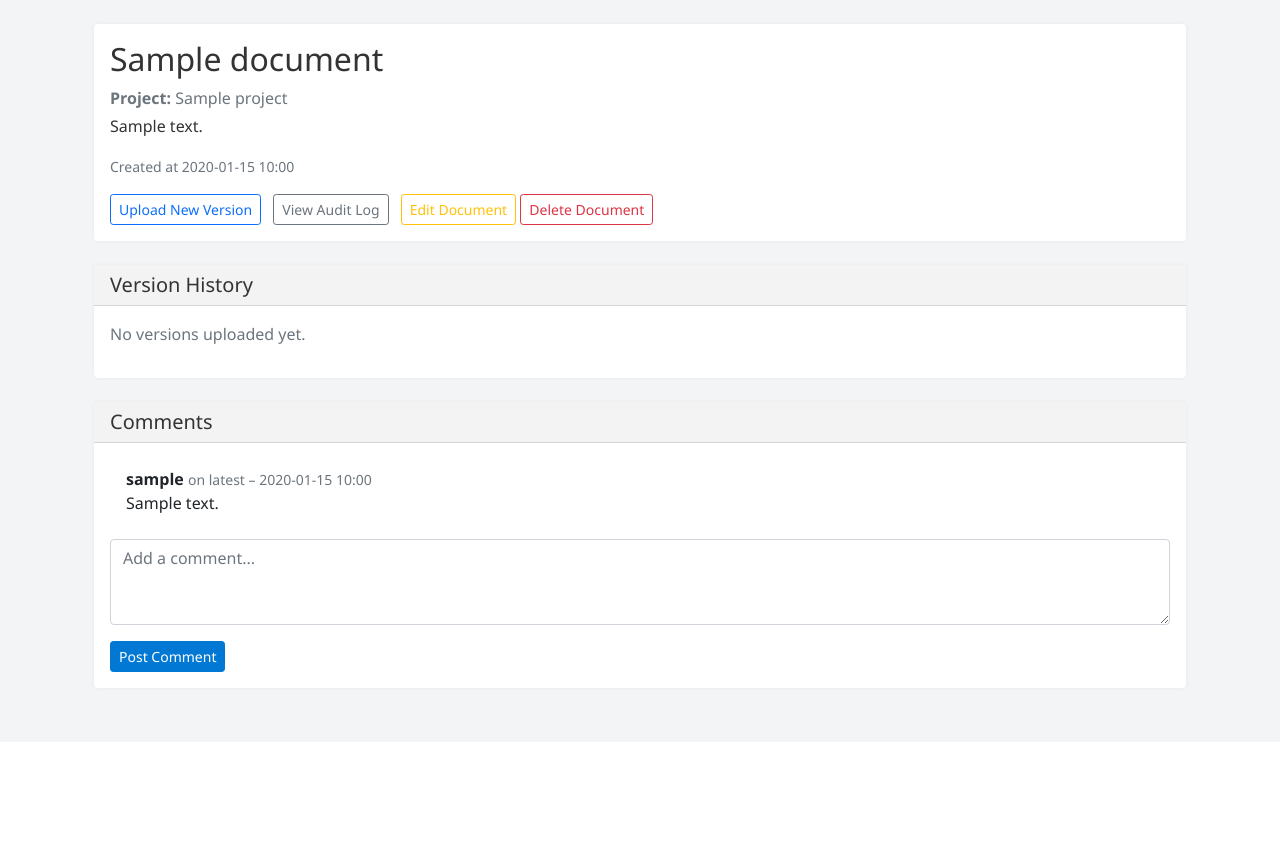
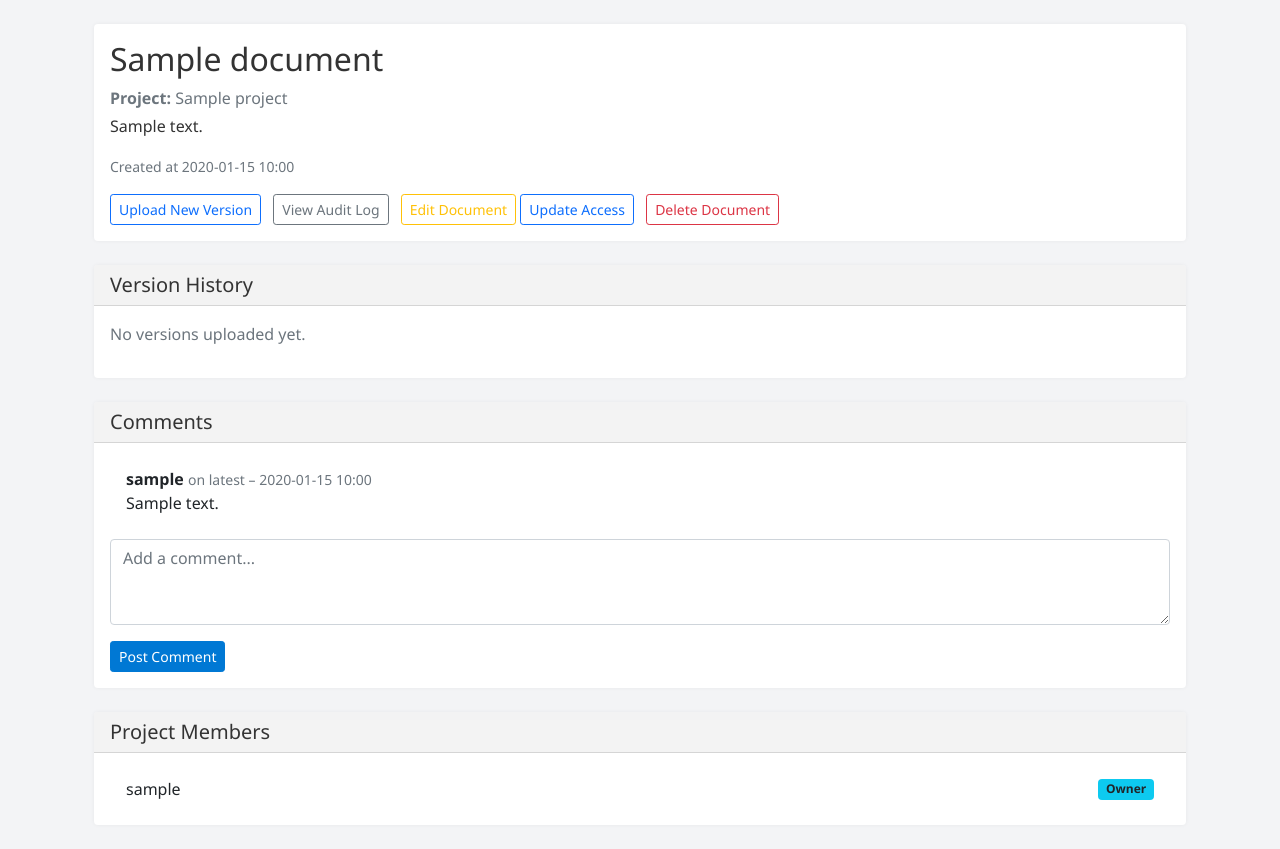
Before and after one commit to rorymulcahey/Document-Management-System, a Django app: page /documents/1/ in a window 1280 px wide. Shown: the part 58-907 px from the top of the page. Before the commit the page ends 749 px from the top, so only its background shows below. Run offline with Django 4.2, Linux system fonts and the light colour scheme; a user stored in the database is signed in; tables that the repository leaves empty hold one stand-in row (values such as "Sample post"); data that the repository does not hold is empty; some libraries are stand-ins or nearby versions.

Commit message:
Add document auditlog modal to modify user permissions

```diff
--- a/documents/templates/documents/document_detail.html
+++ b/documents/templates/documents/document_detail.html
@@ -19,6 +19,10 @@
 		  {% if can_manage %}
 			<a href="{% url 'auditlog:doc_logs' document_id=document.id %}" class="btn btn-sm btn-outline-secondary me-2">View Audit Log</a>
 			<a href="{% url 'documents:edit' document.id %}" class="btn btn-sm btn-outline-warning">Edit Document</a>
+			<button class="btn btn-sm btn-outline-primary me-2" data-bs-toggle="modal" data-bs-target="#accessModal">
+			Update Access
+			</button>
+			{% include "includes/access_modal.html" with access_modal_config=access_modal_config %}
 			<a href="{% url 'documents:delete' document.id %}" class="btn btn-sm btn-outline-danger" onclick="return confirm('Are you sure you want to delete this document?')">Delete Document</a>
 		  {% endif %}
 		</div>
@@ -82,5 +86,25 @@
     </div>
   </div>
 
+  <div class="card mb-4">
+    <div class="card-header">
+      <h5 class="mb-0">Project Members</h5>
+    </div>
+    <div class="card-body">
+      {% if members %}
+        <ul class="list-group list-group-flush">
+          {% for member in members %}
+            <li class="list-group-item d-flex justify-content-between align-items-center">
+              <span>{{ member.user.username }}</span>
+              <span class="badge bg-info text-dark text-capitalize">{{ member.role }}</span>
+            </li>
+          {% endfor %}
+        </ul>
+      {% else %}
+        <p class="text-muted">No members assigned.</p>
+      {% endif %}
+    </div>
+  </div>
+
 </div>
 {% endblock %}
--- a/documents/urls.py
+++ b/documents/urls.py
@@ -5,6 +5,7 @@ from django.urls import path, include
 from documents.views import document, share, comment
 from auditlog.views import audit_log_filtered_view
 from documents.views.document import inline_update_document
+from documents.views import access
 
 app_name = "documents"
 
@@ -28,6 +29,8 @@ urlpatterns = [
     # Comments
     path("<int:document_id>/comment/", comment.post_comment, name="comment"),
 
+	# Permissions
+	path("<int:doc_id>/update-access/", access.update_document_access, name="update_access"),
 ]
 
 if settings.DEBUG:
--- a/documents/views/document.py
+++ b/documents/views/document.py
@@ -13,6 +13,7 @@ from django.contrib.auth.models import User
 from projects.models import Project
 from django.views.decorators.http import require_POST
 from django.views.decorators.csrf import csrf_protect
+from django.urls import reverse
 
 @login_required
 def document_list(request):
@@ -60,7 +61,6 @@ def document_list(request):
 		"uploaded_by_id": uploaded_by_id,
 	})
 
-
 @login_required
 def document_detail(request, doc_id):
 	document = get_object_or_404(Document, id=doc_id, active=True)
@@ -71,6 +71,32 @@ def document_detail(request, doc_id):
 	can_edit = can_edit_document(request.user, document)
 	can_comment = can_comment_on_document(request.user, document)
 	can_manage = can_manage_permissions(request.user, document)
+	project_members = ProjectMembership.objects.filter(project=document.project).select_related("user")
+
+	# Access modal
+	access_config = None
+	if can_manage:
+		from django.urls import reverse
+		from django.contrib.auth.models import User
+		from guardian.shortcuts import get_perms
+
+		all_users = User.objects.exclude(id=request.user.id).order_by("username")
+		current_roles = {}
+
+		for user in all_users:
+			perms = get_perms(user, document)
+			if "owner_document" in perms:
+				current_roles[user.username] = "owner"
+			elif "editor_document" in perms:
+				current_roles[user.username] = "editor"
+			elif "commenter_document" in perms:
+				current_roles[user.username] = "commenter"
+
+		access_config = {
+			"post_url": reverse("documents:update_access", args=[document.id]),
+			"all_users": all_users,
+			"current_roles": current_roles
+		}
 
 	return render(request, "documents/document_detail.html", {
 		"document": document,
@@ -80,8 +106,9 @@ def document_detail(request, doc_id):
 		"can_edit": can_edit,
 		"can_comment": can_comment,
 		"can_manage": can_manage,
-    })
-
+		"access_modal_config": access_config,
+		"members": project_members,
+	})
 
 @login_required
 def upload_version(request, doc_id):
--- /dev/null
+++ b/templates/includes/access_modal.html
@@ -0,0 +1,99 @@
+<!-- templates/includes/access_modal.html -->
+
+<div class="modal fade" id="accessModal" tabindex="-1" aria-labelledby="accessModalLabel" aria-hidden="true">
+  <div class="modal-dialog">
+    <form id="access-form" class="modal-content" data-post-url="{{ access_modal_config.post_url }}">
+      {% csrf_token %}
+      <div class="modal-header">
+        <h5 class="modal-title" id="accessModalLabel">Manage Access</h5>
+        <button type="button" class="btn-close" data-bs-dismiss="modal"></button>
+      </div>
+      <div class="modal-body">
+        <div class="mb-3">
+          <label for="username" class="form-label">Select User</label>
+          <select name="username" id="username" class="form-select" required>
+            <option value="" disabled selected>Choose user...</option>
+            {% for user in access_modal_config.all_users %}
+              {% with user.username as uname %}
+              <option value="{{ uname }}"
+                {% if uname in access_modal_config.current_roles %}data-member="true"{% endif %}>
+                {{ uname }}{% if uname in access_modal_config.current_roles %} (existing){% endif %}
+              </option>
+              {% endwith %}
+            {% endfor %}
+          </select>
+        </div>
+        <div class="mb-3">
+          <label for="role" class="form-label">Role</label>
+          <select name="role" class="form-select" id="role">
+            <option value="commenter">Viewer</option>
+            <option value="editor">Editor</option>
+            <option value="owner">Owner</option>
+          </select>
+        </div>
+        <div class="form-check mb-3">
+          <input class="form-check-input" type="checkbox" value="1" id="remove" name="remove">
+          <label class="form-check-label" for="remove">Remove this user</label>
+        </div>
+      </div>
+      <div class="modal-footer">
+        <button type="submit" class="btn btn-primary">Save</button>
+      </div>
+    </form>
+  </div>
+</div>
+
+<script>
+document.addEventListener("DOMContentLoaded", function () {
+  const form = document.getElementById("access-form");
+  if (!form) return;
+
+  const postUrl = form.getAttribute("data-post-url");
+  const userSelect = document.getElementById("username");
+  const roleSelect = document.getElementById("role");
+  const removeCheckbox = document.getElementById("remove");
+
+  const currentRoles = {
+    {% for k, v in access_modal_config.current_roles.items %}
+      "{{ k }}": "{{ v }}",
+    {% endfor %}
+  };
+
+  userSelect.addEventListener("change", function () {
+    const selected = this.value;
+    if (currentRoles[selected]) {
+      roleSelect.value = currentRoles[selected];
+    } else {
+      roleSelect.value = "commenter";
+    }
+    removeCheckbox.checked = false;
+  });
+
+  form.addEventListener("submit", function (e) {
+    e.preventDefault();
+    const csrfToken = document.querySelector("[name=csrfmiddlewaretoken]").value;
+    const username = userSelect.value;
+    const role = roleSelect.value;
+    const remove = removeCheckbox.checked;
+
+    fetch(postUrl, {
+      method: "POST",
+      headers: {
+        "Content-Type": "application/x-www-form-urlencoded",
+        "X-CSRFToken": csrfToken
+      },
+      body: new URLSearchParams({ username, role, remove: remove ? "1" : "" })
+    })
+    .then(res => res.json())
+    .then(data => {
+      if (data.success) {
+        alert("Access updated for " + data.username);
+        bootstrap.Modal.getInstance(document.getElementById("accessModal")).hide();
+        location.reload();
+      } else {
+        alert(data.error || "Unknown error");
+      }
+    });
+  });
+});
+</script>
```
Also changed, not shown: core/access.py (added, +56 -0 lines), documents/views/access.py (added, +32 -0 lines).
